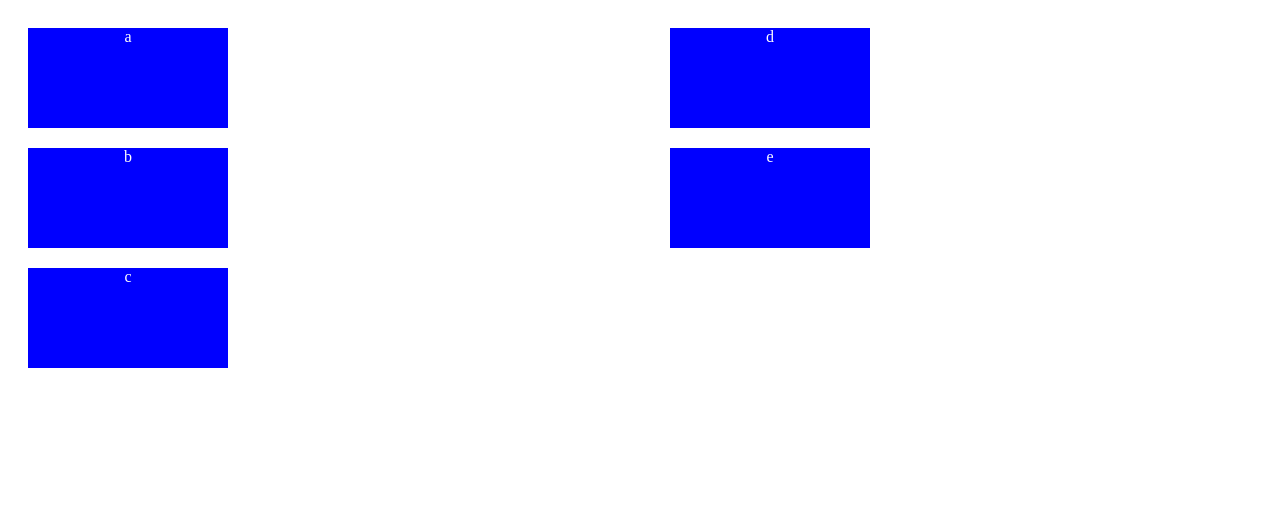
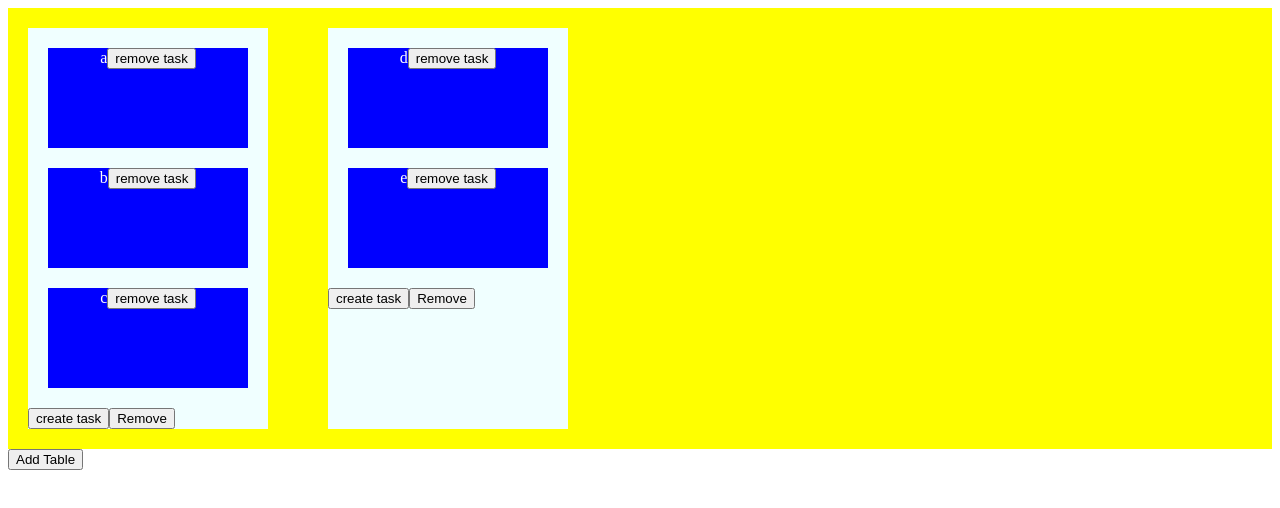
Before and after one commit to channghiep/client, a React (Create React App) app: page / in a window 1280 px wide. Shown: the top 508 px of the page. Built offline with nearby package versions, Linux system fonts and the light colour scheme.

Commit message:
added CRUD function

```diff
--- a/src/App.jsx
+++ b/src/App.jsx
@@ -2,11 +2,50 @@ import '@fontsource/roboto/300.css'
 import '@fontsource/roboto/400.css'
 import '@fontsource/roboto/500.css'
 import '@fontsource/roboto/700.css'
+import { useEffect, useState } from 'react';
 import Board from './components/board/Board';
+
+const Task = [
+  {
+      name: "group1",
+      items: ["a","b","c"]
+  },
+  {
+      name: "group2",
+      items: ["d","e"]
+  }
+]
+
 function App() {
+
+  const [list, setList] = useState([]);
+  const [selectedTable, setSelectedTable] = useState();
+  useEffect(() => {
+    setTimeout(() =>{
+      setList(Task)
+    },1000)
+  },[])
+
+  const createList = () => {
+    setList(oldList => {
+          let newList = JSON.parse(JSON.stringify(oldList))
+          console.log(typeof(newList))
+          const addtionObj = {
+              name:"group new",
+              items:[]
+          };
+          newList.splice(newList.length,0,addtionObj)
+          return newList;
+    })
+  }
+
+  // const removeList = (selectedTable) => {
+
+  // }
   return (
     <div>
-      <Board/>
+      <Board list={list} setList={setList}/>
+      <button onClick={createList} >Add Table</button>
     </div>
   );
 }
--- a/src/components/Board.css
+++ /dev/null
@@ -1,15 +0,0 @@
-.board{
-    display: grid;
-    grid-template-columns: auto auto;
-    gap: 20px;
-
-}
-.dnd-item{
-    text-align: center;
-    height: 100px;
-    width: 200px;
-    background-color: blue;
-    color: white;
-    margin: 20px;
-
-}
--- /dev/null
+++ b/src/components/board/Board.css
@@ -0,0 +1,22 @@
+.board{
+    display: flex;
+    /* grid-template-columns: auto; */
+    grid-auto-columns: 25%;
+    gap: 20px;
+    background-color: yellow;
+
+}
+.dnd-group{
+    background-color: azure;
+    margin: 20px;
+    min-width: 220px;
+}
+.dnd-item{
+    text-align: center;
+    height: 100px;
+    width: 200px;
+    background-color: blue;
+    color: white;
+    margin: 20px;
+
+}
--- a/src/components/board/Board.js
+++ b/src/components/board/Board.js
@@ -1,19 +1,12 @@
 import React, { useState } from 'react';
 import { useRef } from 'react';
-import "../Board.css"
+import "./Board.css"
 
-const Task = [
-    {
-        name: "group1",
-        items: ["a","b","c"]
-    },
-    {
-        name: "group2",
-        items: ["d","e"]
-    }
-]
-export default function () {
-const [list, setList] = useState(Task)
+
+export default function Board (props) {
+// const [list, setList] = useState(Task)
+const list = props.list;
+const setList = props.setList;
 const [dragging, setDragging] = useState(false)
 const dragItem = useRef();
 const dragNode = useRef();
@@ -46,6 +39,7 @@ const handleDragEnter = (e, params) => {
         setList(oldList =>{
             console.log(oldList)
             let newList = JSON.parse(JSON.stringify(oldList))
+            console.log(typeof(newList))
             let selectedItem = newList[currentItem.gI].items[dragItem.current.index]
             // console.log(selectedItem)
             // newList[params.gI].items.splice(dragItem.current.index,1)
@@ -62,6 +56,36 @@ const handleDragEnter = (e, params) => {
     }
 }
 
+const removeTable = (gI) => {
+    setList(oldList => {
+        let newList = JSON.parse(JSON.stringify(oldList))
+        console.log(typeof(newList))
+        newList.splice(gI,1)
+        return newList;
+    })
+}
+
+const removeTask = (gI, index) => {
+    console.log(gI)
+    setList(oldList => {
+        let newList = JSON.parse(JSON.stringify(oldList));
+        console.log(newList[gI]);
+        newList[gI].items.splice(index,1);
+        return newList;
+    })
+}
+
+const createTask = (gI) =>{
+    setList(oldList => {
+        let newList = JSON.parse(JSON.stringify(oldList));
+        console.log(newList[gI].items);
+        newList[gI].items.splice(newList[gI].items.length,0,"new");
+        return newList;
+    })
+}
+
+
+
 return (
     <div className='board'>
 
@@ -73,15 +97,20 @@ return (
                 >
                     {group.items.map((item, index)=>(
                         <div
+                            className='dnd-item'
                             draggable
                             onDragStart={(e) => handleDragStart(e,{gI, index})}
                             onDragEnter={dragging?(e) => {handleDragEnter(e,{gI, index})}:null}
-                            className='dnd-item'
                             key={index}
                         >
+                            {/* <button onClick={createList}>click</button> */}
                             {item}
+
+                            <button onClick={() => removeTask(gI,index)}>remove task</button>
                         </div>
                     ))}
+                    <button onClick={() => createTask(gI)}>create task</button>
+                    <button onClick={() => removeTable(gI)}>Remove</button>
                 </div>
             ))}
 
```
